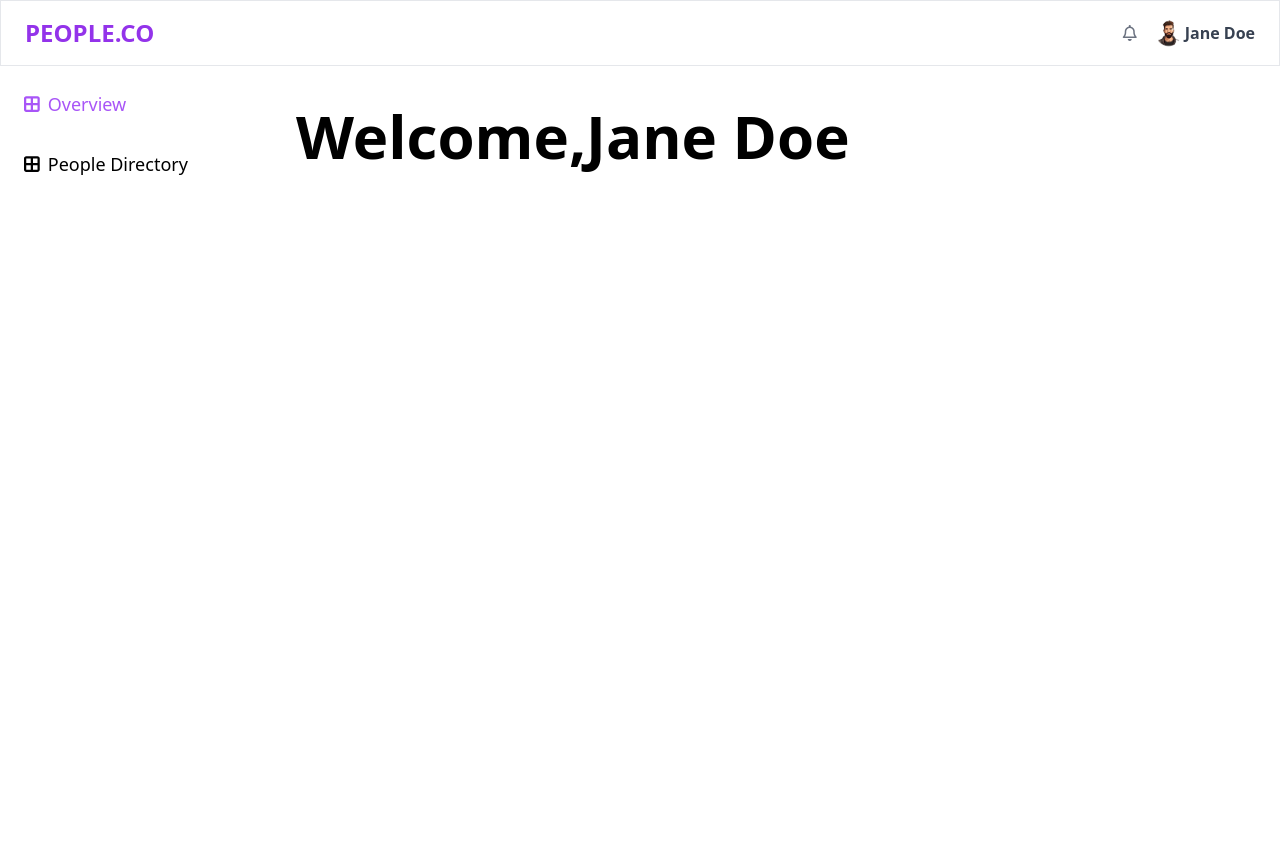
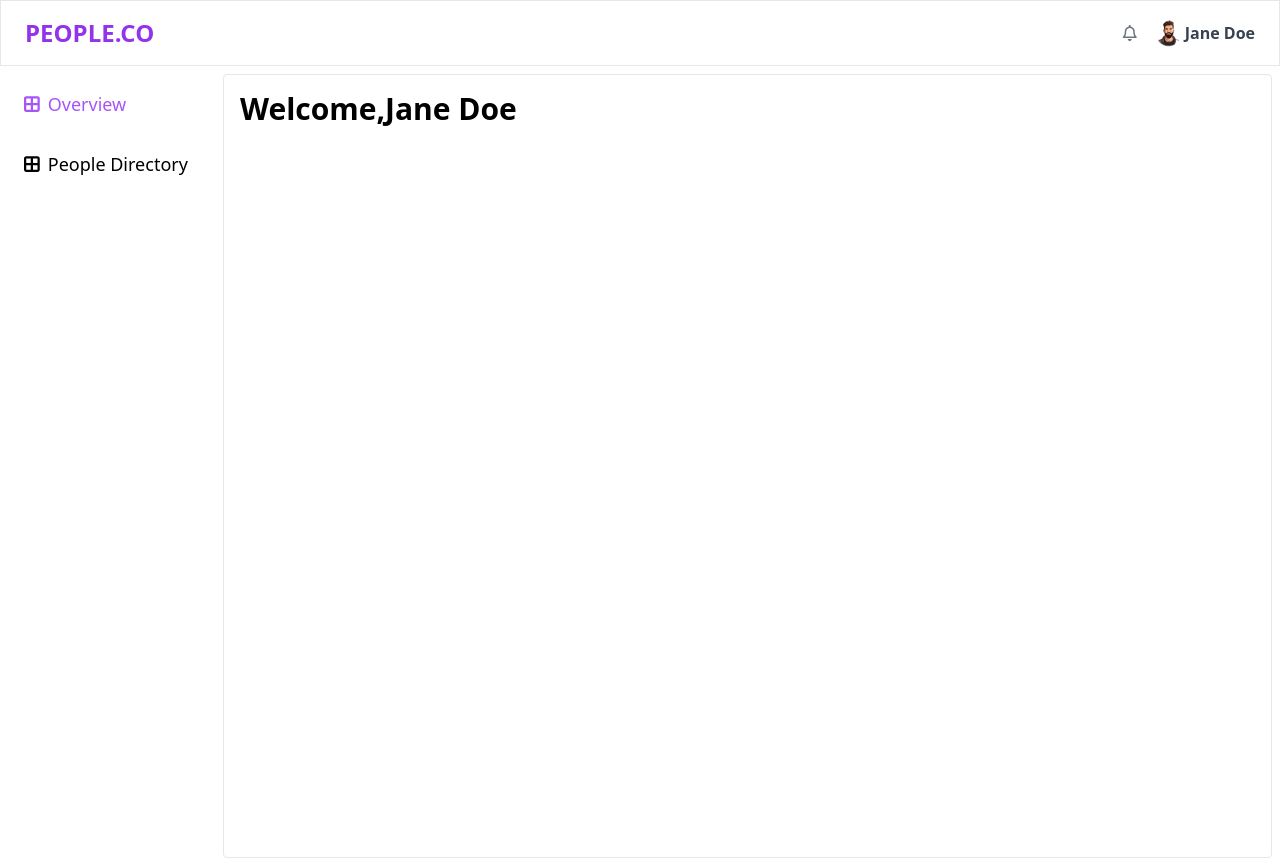
Before and after one commit to UsaidRashid/edunova, a React (Vite) app in the folder frontend/: page / in a window 1280 px wide. Built offline with nearby package versions, Linux system fonts and the light colour scheme; no server answers.

Commit message:
Overview Finalised

```diff
--- a/frontend/src/Overview.jsx
+++ b/frontend/src/Overview.jsx
@@ -5,7 +5,9 @@ export default function Overview() {
   return (
     <div className="flex">
       <Sidebar />
-      <h1 className="text-6xl p-10 font-bold">Welcome,Jane Doe</h1>
+      <div className="p-2 relative w-full border m-2 rounded">
+        <h1 className="text-3xl p-2 font-semibold">Welcome,Jane Doe</h1>
+      </div>
     </div>
   );
 }
```
